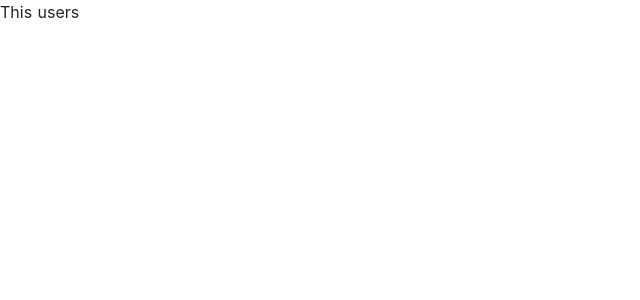
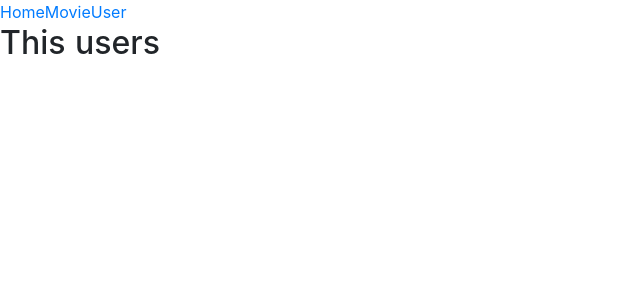
Before and after one commit to chongdev/nuxtjs-tutorial-2021, a Nuxt app: page /users in a window 1280 px wide. Shown: the top 300 px of the page, without its empty margins (0-640 px from the left). Built offline with nearby package versions, Linux system fonts and the light colour scheme.

Commit message:
ep5 - Nuxt Link

```diff
--- /dev/null
+++ b/components/NavBar.vue
@@ -0,0 +1,13 @@
+<template>
+  <nav>
+      <nuxt-link to="/">Home</nuxt-link>
+      <nuxt-link to="/movies">Movie</nuxt-link>
+      <nuxt-link to="/users">User</nuxt-link>
+    </nav>
+</template>
+
+<script>
+export default {
+
+}
+</script>
--- a/pages/index.vue
+++ b/pages/index.vue
@@ -1,5 +1,7 @@
 <template>
   <div class="container">
+
+    <nav-bar></nav-bar>
     <div>
       <h1 class="title">
         Hello Nuxtjs 2021
@@ -9,5 +11,8 @@
 </template>
 
 <script>
-export default {}
+import NavBar from '../components/NavBar.vue'
+export default {
+  components: [NavBar],
+}
 </script>
--- a/pages/user.vue
+++ b/pages/movies.vue
@@ -1,5 +1,8 @@
 <template>
   <div>
+
+    <nav-bar></nav-bar>
+
     <div class="chat-banner chat-banner--danger" v-if="isNetwork">
 
       <div class="chat-banner--left">
@@ -29,15 +32,16 @@
         </div>
       </div>
     </div>
-    <h1>This User</h1>
+    <h1>This Movies</h1>
   </div>
 </template>
 
 
 <script>
+import NavBar from '~/components/NavBar.vue'
 
 export default {
-
+  components: [NavBar],
   data(){
 
     return {
--- a/pages/users/_id/index.vue
+++ b/pages/users/_id/index.vue
@@ -1,11 +1,14 @@
 <template>
   <div>
-      This user id:{{$route.params.id}}
+      <nav-bar></nav-bar>
+      <div>This user id:{{$route.params.id}}</div>
   </div>
 </template>
 
 <script>
+import NavBar from '~/components/NavBar.vue'
 export default {
+     components: [NavBar],
     validate(data){
         return /^\d+$/.test(data.params.id)
     }
--- a/pages/users/index.vue
+++ b/pages/users/index.vue
@@ -1,13 +1,13 @@
 <template>
-    <div>This users</div>
+<div>
+    <nav-bar></nav-bar>
+    <h2>This users</h2>
+    </div>
 </template>
 
 <script>
+import NavBar from '~/components/NavBar.vue'
 export default {
-
+    components: [NavBar],
 }
 </script>
-
-<style>
-
-</style>
```
